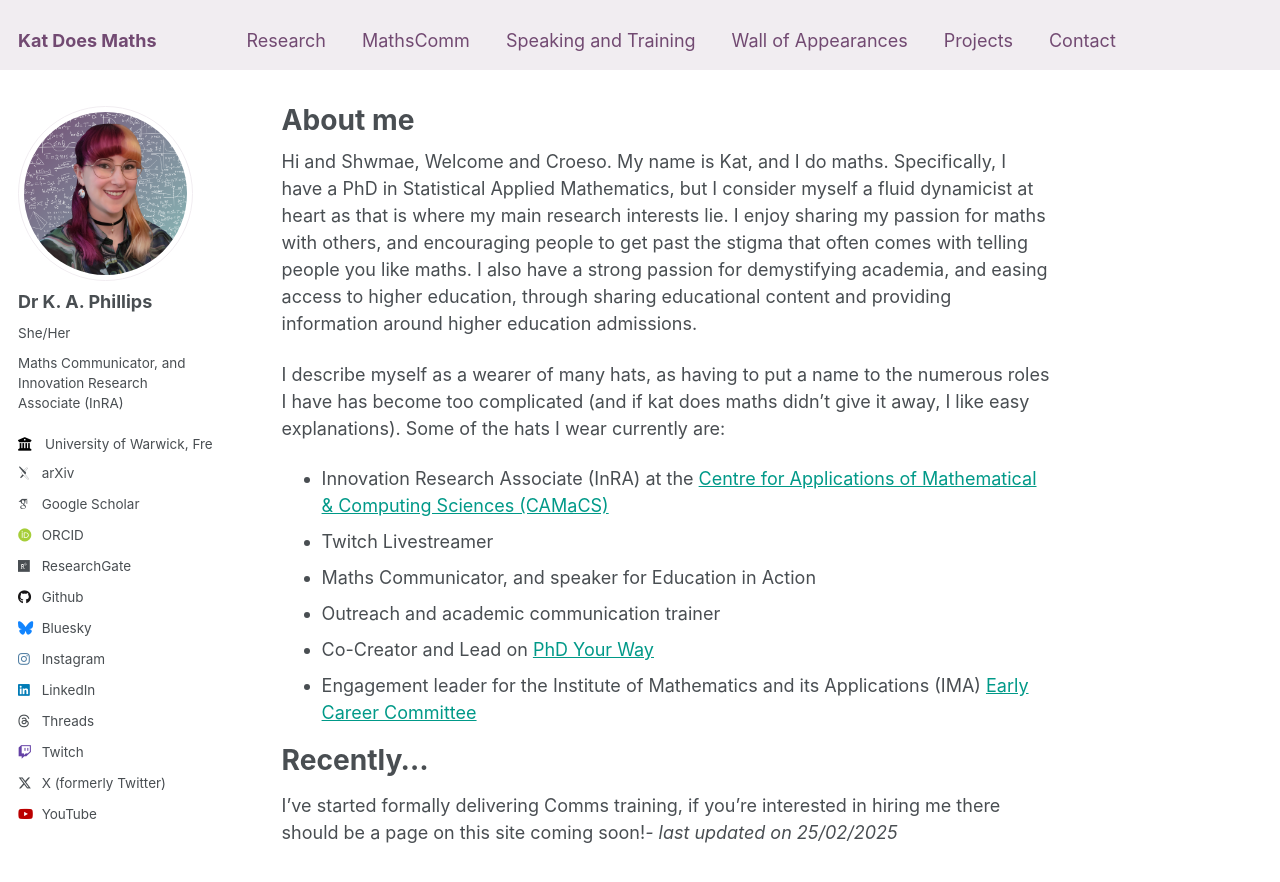
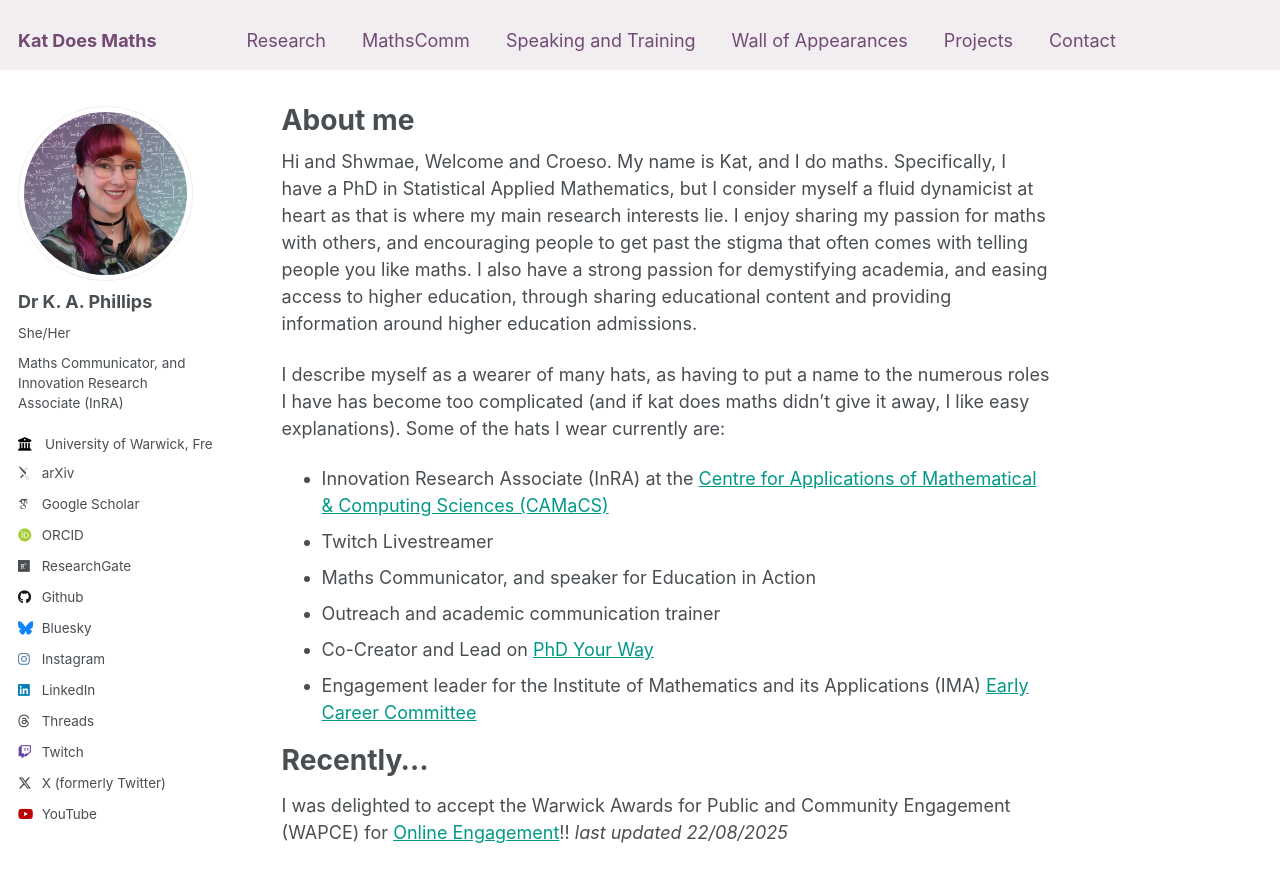
Before and after one commit to katdoesmaths/katdoesmaths.github.io, a Jekyll site: the page built from _pages/about.md, in a window 1280 px wide and 1058 px high. Shown: the top 882 px of the window. Built offline with Jekyll 4.4.1, drawn with Linux system fonts in a browser that asks for light colours; some web fonts are replaced.

Commit message:
added an update

```diff
--- a/_pages/about.md
+++ b/_pages/about.md
@@ -21,4 +21,4 @@ I describe myself as a wearer of many hats, as having to put a name to the numer
 
 Recently...
 ====
-I've started formally delivering Comms training, if you're interested in hiring me there should be a page on this site coming soon!<i>- last updated on 25/02/2025</i>
+I was delighted to accept the Warwick Awards for Public and Community Engagement (WAPCE) for [Online Engagement](https://warwick.ac.uk/wie/recognition/wapce/awardees2025/)!! _last updated 22/08/2025_
```
